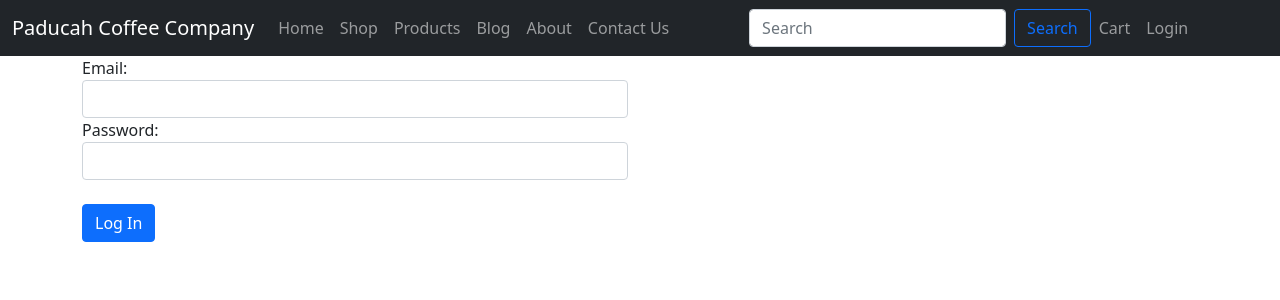
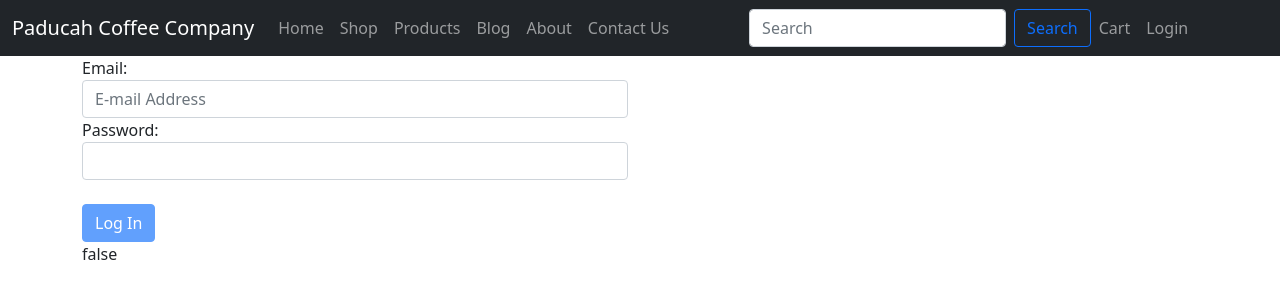
Before and after one commit to sporkupine/Paducah-Coffee-Site, an Angular app: page /auth in a window 1280 px wide. Shown: the top 300 px of the page. Built offline with nearby package versions, Linux system fonts and the light colour scheme.

Commit message:
fixed validation issue. Lowercased problem letter.

```diff
--- a/src/app/auth/auth.component.css
+++ b/src/app/auth/auth.component.css
@@ -1,3 +1,3 @@
-button:disabled {
+/* button:disabled {
   cursor: not-allowed;
-}
+} */
--- a/src/app/auth/auth.component.html
+++ b/src/app/auth/auth.component.html
@@ -1,11 +1,6 @@
 <div class="container">
   <div class="row">
     <div class="col-xs-12 col-md-6 col-offset-3">
-      <!-- for some reason the form isn't working correctly.
-          The button is not disabled as it should be, and none of the
-          validators seem to be functioning.
-          The 'ngNativeValidate' attribute is supposed to convert to HTML5 validation,
-      but doesn't seem to be working either.-->
       <form #authForm="ngForm" (ngSubmit)="onSubmit(authForm)">
         <div class="form-group">
           <label for="email">Email:</label>
@@ -14,9 +9,10 @@
             id="email"
             name="email"
             class="form-control"
-            NgModel
+            ngModel
             required
             email
+            placeholder="E-mail Address"
           />
         </div>
 
@@ -27,7 +23,7 @@
             type="password"
             id="password"
             name="password"
-            NgModel
+            ngModel
             required
             minlength="6"
           />
@@ -37,12 +33,13 @@
           <button
             class="btn btn-primary"
             type="submit"
-            [disabled]="!authForm.valid"
+            [disabled]="authForm.invalid"
           >
             Log In
           </button>
         </div>
       </form>
+      {{ authForm.valid }}
     </div>
   </div>
 </div>
--- a/src/app/auth/auth.component.ts
+++ b/src/app/auth/auth.component.ts
@@ -10,9 +10,9 @@ export class AuthComponent implements OnInit {
 
   constructor() {}
 
-  onSubmit(authForm: NgForm) {
-    console.log(authForm.value);
-    authForm.reset();
+  onSubmit(form: NgForm) {
+    console.log(form.value);
+    form.reset();
 
   }
 
```
